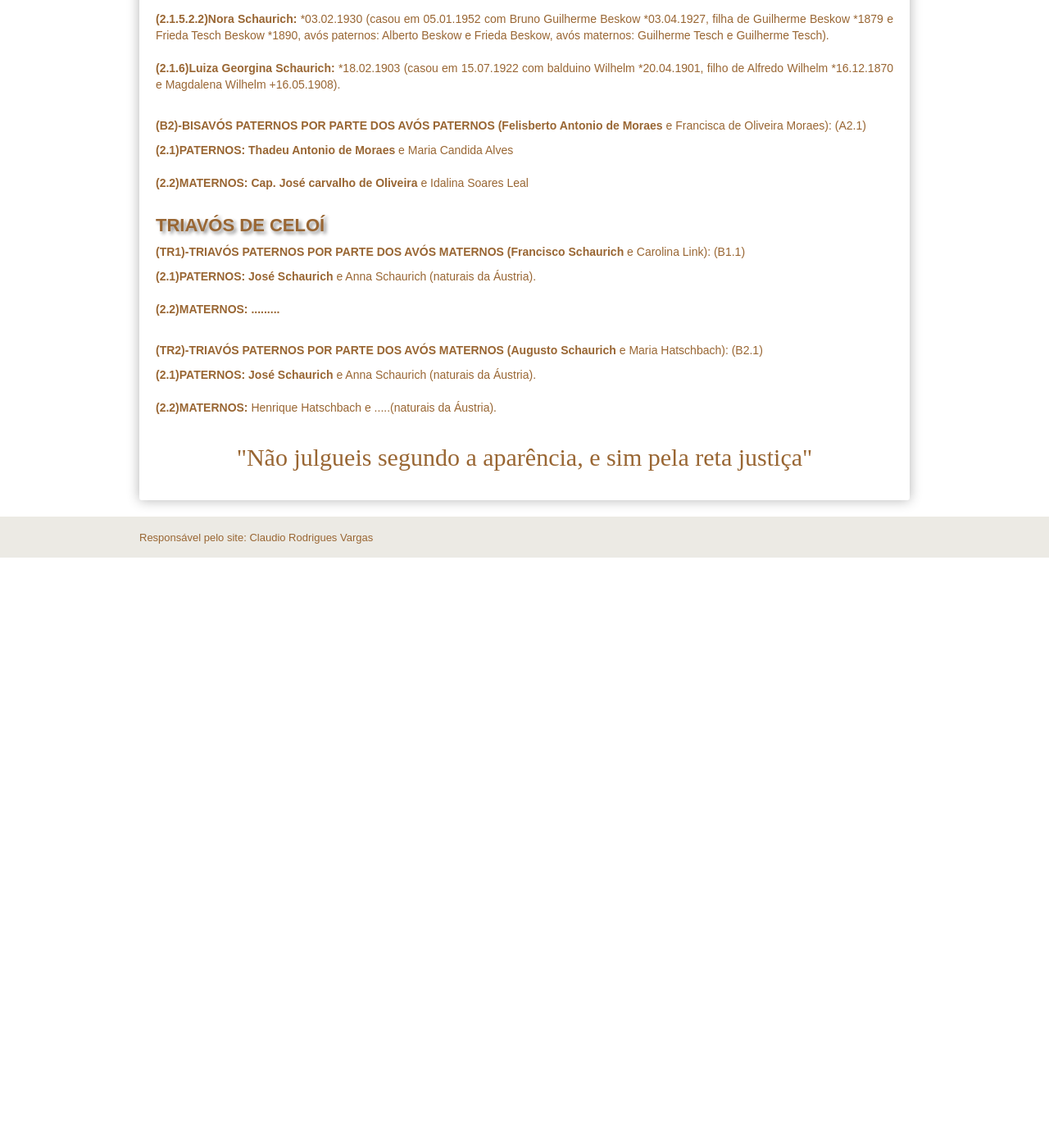
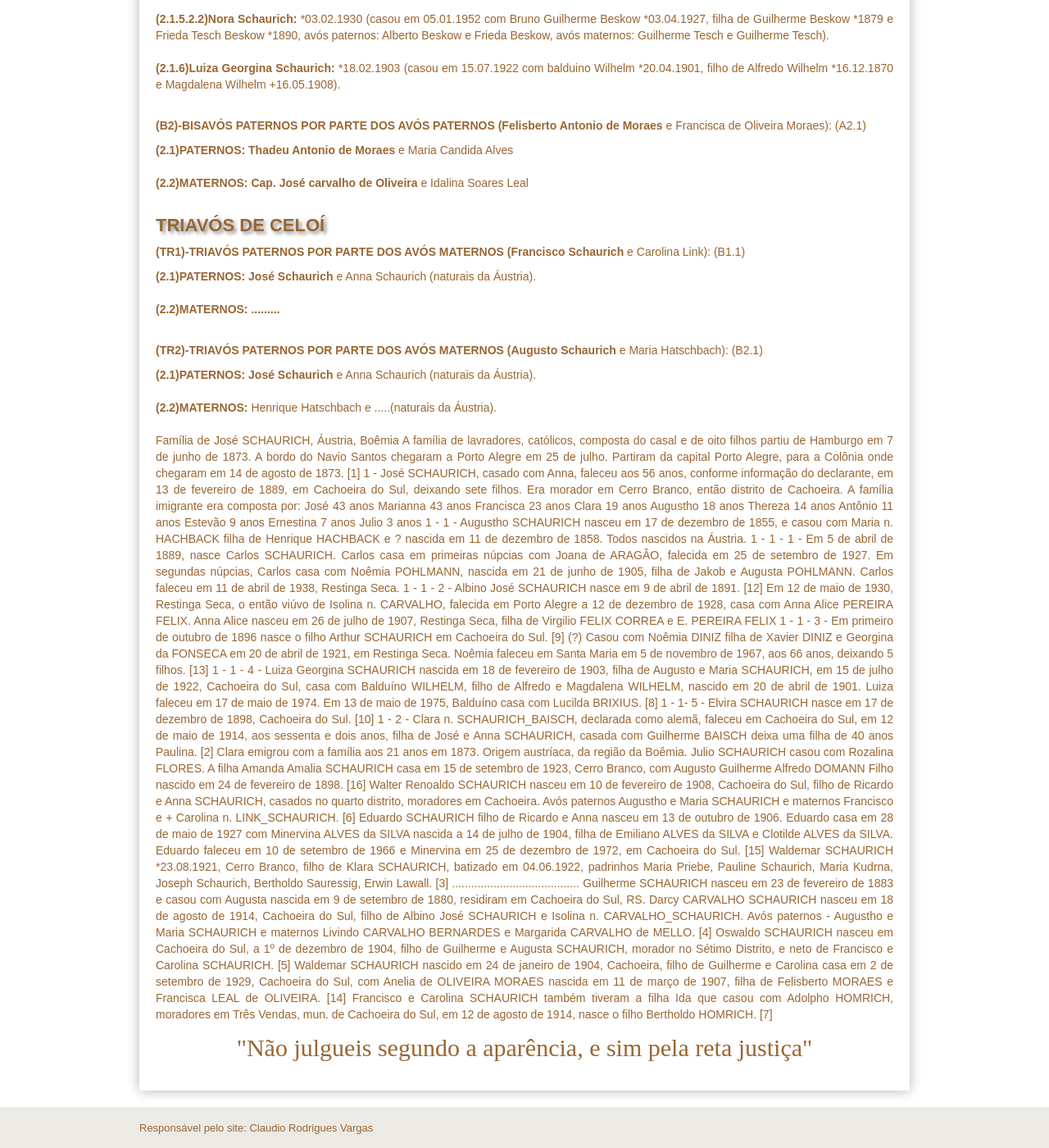
Before and after one commit to claudiovargas1955/claudiovargas1955.github.io, a Jekyll site: the page built from _pages/familia-schaurich.html, in a window 1280 px wide and 1400 px high, scrolled down 1884 px. Shown: the whole window at 82% size. Built offline with Jekyll 4.4.1, drawn with Linux system fonts in a browser that asks for light colours; some web fonts are replaced; before the commit the page ends 2564 px from its top, so only the background shows below that.

Commit message:
Update familia-schaurich.html

```diff
--- a/_pages/familia-schaurich.html
+++ b/_pages/familia-schaurich.html
@@ -262,4 +262,49 @@ Ortiz  avós maternos: José da Silva Moura e Francisca Vargas de Moura RC-83).
 
 <b>(2.2)MATERNOS: </b>Henrique Hatschbach e .....(naturais da Áustria).<br><br>
 
+
+  Família de José SCHAURICH, Áustria, Boêmia
+
+A família de lavradores, católicos, composta do casal e de oito filhos partiu de Hamburgo em 7 de junho de 1873. A bordo do Navio Santos chegaram a Porto Alegre em 25 de julho. Partiram da capital Porto Alegre, para a Colônia onde chegaram em 14 de agosto de 1873. [1]
+1 - José SCHAURICH, casado com Anna, faleceu aos 56 anos, conforme informação do declarante, em 13 de fevereiro de 1889,  em Cachoeira do Sul, deixando sete filhos. Era morador em Cerro Branco, então distrito de Cachoeira.
+A família imigrante era composta por:
+José  43 anos
+Marianna 43 anos
+Francisca 23 anos
+Clara 19 anos
+Augustho 18 anos
+Thereza 14 anos
+Antônio 11 anos
+Estevão 9 anos
+Ernestina 7 anos
+Julio 3 anos
+
+1 - 1 - Augustho SCHAURICH nasceu em 17 de dezembro de 1855, e casou com Maria n. HACHBACK filha de Henrique HACHBACK e ? nascida em 11 de dezembro de 1858. Todos nascidos na Áustria.
+1 - 1 - 1 - Em 5 de abril de 1889, nasce Carlos SCHAURICH. Carlos casa em primeiras núpcias com Joana de ARAGÂO, falecida em 25 de setembro de 1927. Em segundas núpcias, Carlos casa com Noêmia POHLMANN, nascida em 21 de junho de 1905, filha de  Jakob e Augusta POHLMANN. Carlos faleceu em 11 de abril de 1938, Restinga Seca.
+1 - 1 - 2 -  Albino José SCHAURICH nasce em 9 de abril de 1891. [12] Em 12 de maio de 1930, Restinga Seca, o então viúvo de Isolina n. CARVALHO, falecida em Porto Alegre a 12 de dezembro de 1928, casa com Anna Alice PEREIRA FELIX. Anna Alice nasceu em 26 de julho de 1907, Restinga Seca, filha de Virgilio FELIX CORREA e E. PEREIRA FELIX
+1 - 1 - 3 -  Em primeiro de outubro de 1896 nasce o filho Arthur SCHAURICH em Cachoeira do Sul. [9]
+(?) Casou com Noêmia DINIZ filha de Xavier DINIZ e Georgina da FONSECA em 20 de abril de 1921, em Restinga Seca. Noêmia faleceu em Santa Maria em   5 de novembro de 1967, aos 66 anos, deixando 5 filhos. [13]
+1 - 1 - 4 - Luiza Georgina SCHAURICH nascida em 18 de fevereiro de 1903, filha de Augusto e Maria SCHAURICH, em 15 de julho de 1922, Cachoeira do Sul, casa com Balduíno WILHELM, filho de Alfredo e Magdalena WILHELM, nascido em 20 de abril de 1901. Luiza faleceu em 17 de maio de 1974. Em 13 de maio de 1975, Balduíno casa com Lucilda BRIXIUS. [8]
+1 - 1- 5 - Elvira SCHAURICH nasce em 17 de dezembro de 1898, Cachoeira do Sul. [10]
+1 - 2 - Clara n. SCHAURICH_BAISCH, declarada como alemã, faleceu em Cachoeira do Sul, em 12 de maio de 1914, aos sessenta e dois anos, filha de  José e Anna SCHAURICH, casada com Guilherme BAISCH deixa uma filha de 40 anos Paulina. [2] Clara emigrou com a família aos 21 anos em 1873. Origem  austríaca, da região da Boêmia.
+
+Julio SCHAURICH casou com Rozalina FLORES.  A filha Amanda Amalia SCHAURICH casa em 15 de setembro de 1923, Cerro Branco, com Augusto Guilherme Alfredo DOMANN Filho nascido em 24 de fevereiro de 1898. [16]
+
+Walter Renoaldo SCHAURICH nasceu em 10 de fevereiro de 1908, Cachoeira do Sul, filho de Ricardo e Anna SCHAURICH, casados no quarto distrito, moradores em Cachoeira. Avós paternos  Augustho e Maria SCHAURICH e maternos Francisco e + Carolina n. LINK_SCHAURICH. [6]
+
+Eduardo SCHAURICH filho de Ricardo e Anna  nasceu em 13 de outubro de 1906. Eduardo casa em 28 de maio de 1927 com Minervina ALVES da SILVA nascida a 14 de julho de 1904, filha de Emiliano ALVES da SILVA e Clotilde ALVES da SILVA. Eduardo faleceu em 10 de setembro de 1966 e Minervina em 25 de dezembro de 1972, em Cachoeira do Sul. [15]
+
+Waldemar SCHAURICH *23.08.1921, Cerro Branco, filho de Klara SCHAURICH, batizado em 04.06.1922, padrinhos Maria Priebe, Pauline Schaurich, Maria Kudrna, Joseph Schaurich, Bertholdo Sauressig, Erwin Lawall. [3]
+........................................
+
+Guilherme SCHAURICH nasceu em 23 de fevereiro de 1883 e casou com Augusta nascida em  9 de setembro de 1880, residiram em Cachoeira do Sul, RS.
+
+Darcy CARVALHO SCHAURICH nasceu em 18 de agosto de 1914, Cachoeira do Sul, filho de Albino José SCHAURICH e Isolina n. CARVALHO_SCHAURICH. Avós paternos - Augustho e Maria SCHAURICH e maternos Livindo CARVALHO BERNARDES e Margarida CARVALHO de MELLO. [4]
+
+Oswaldo SCHAURICH nasceu em Cachoeira do Sul, a 1º de dezembro de 1904, filho de Guilherme e Augusta SCHAURICH, morador no Sétimo Distrito, e neto de Francisco e Carolina SCHAURICH. [5]
+Waldemar SCHAURICH nascido em 24 de janeiro de 1904, Cachoeira, filho de Guilherme e Carolina casa em 2 de setembro de 1929, Cachoeira do Sul, com Anelia de OLIVEIRA MORAES nascida em 11 de março de 1907, filha de Felisberto MORAES e Francisca LEAL de OLIVEIRA. [14]
+
+Francisco e Carolina SCHAURICH também tiveram a filha Ida que casou com Adolpho HOMRICH, moradores em Três Vendas, mun. de Cachoeira do Sul, em 12 de agosto de 1914, nasce o filho Bertholdo HOMRICH. [7]
+
+
 <p style="text-align:center; color:#996633; font-size:30px; font-family: 'Rancho', cursive ">"Não julgueis segundo a aparência, e sim pela reta justiça"</p>
```
